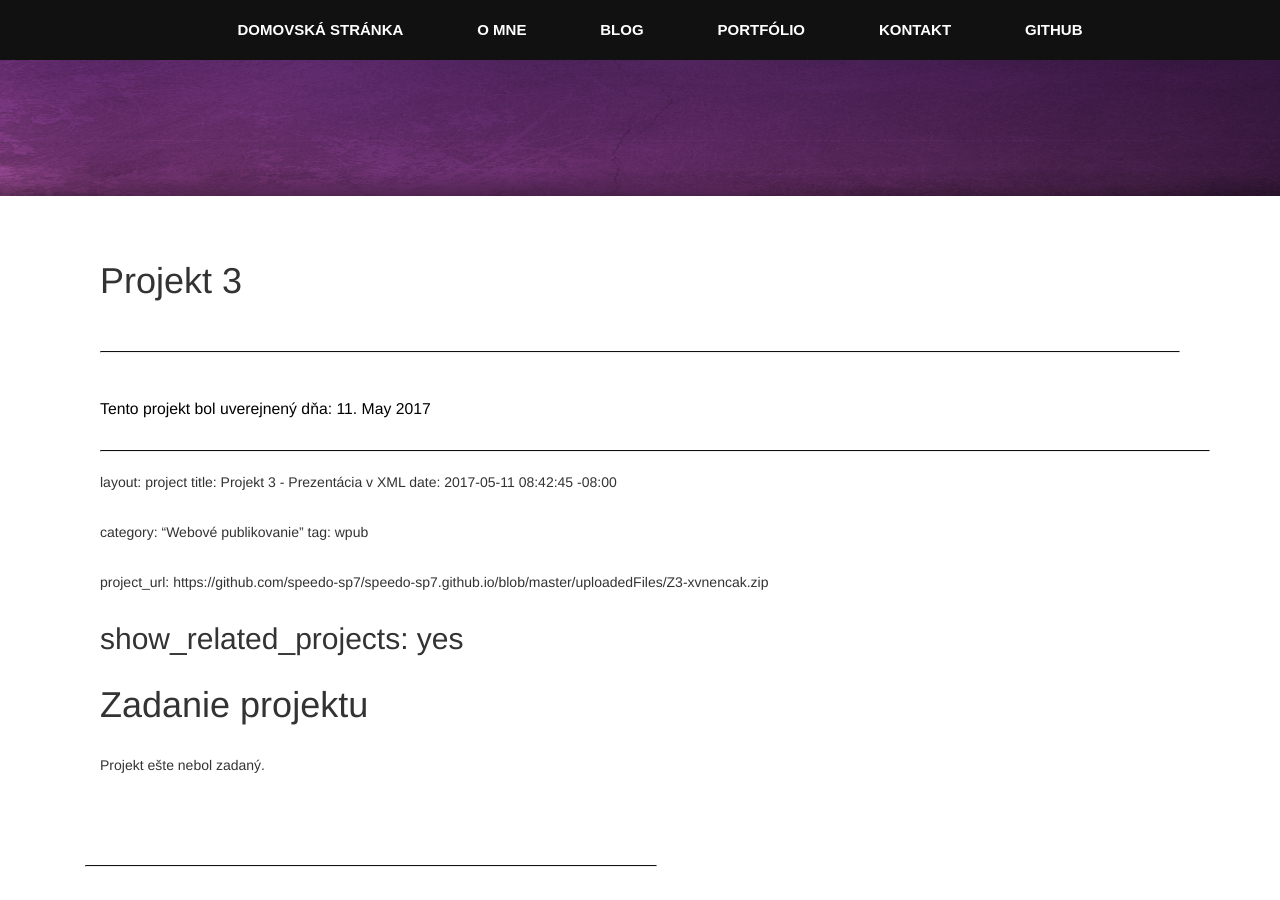
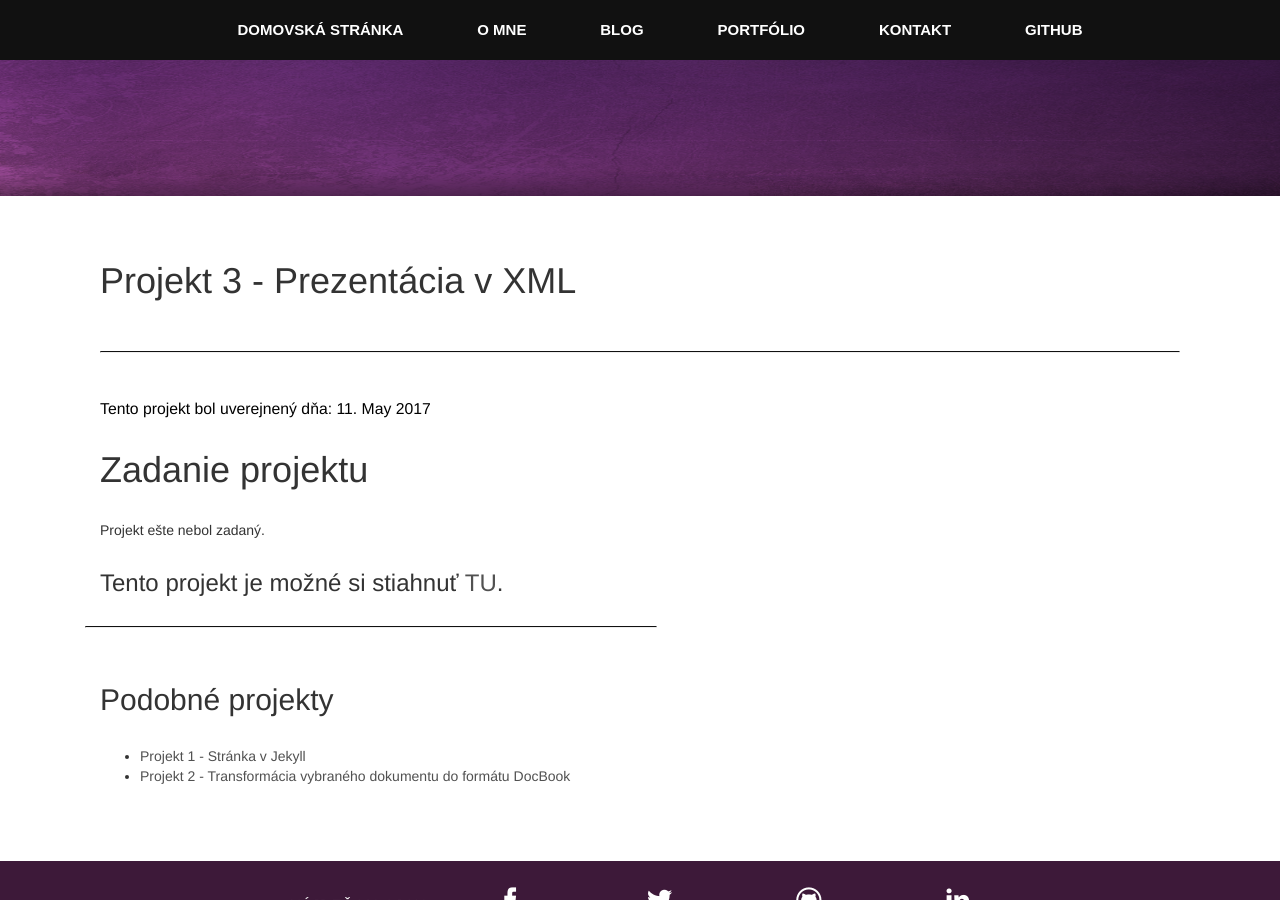
Before and after one commit to speedo-sp7/speedo-sp7.github.io, a Jekyll site: the page built from _portfolio/wpub/wpub-project3.markdown, in a window 1280 px wide and 900 px high, scrolled down 264 px. Built offline with Jekyll 4.4.1, drawn with Linux system fonts in a browser that asks for light colours.

Commit message:
Update wpub-project3.markdown

```diff
--- a/_portfolio/wpub/wpub-project3.markdown
+++ b/_portfolio/wpub/wpub-project3.markdown
@@ -1,12 +1,3 @@
----
-layout: project
-title: Projekt 3
-category: "Webové publikovanie"
-tag: wpub
-
-show_related_projects: yes
----
-
 ---
 layout: project
 title: Projekt 3 - Prezentácia v XML
```
